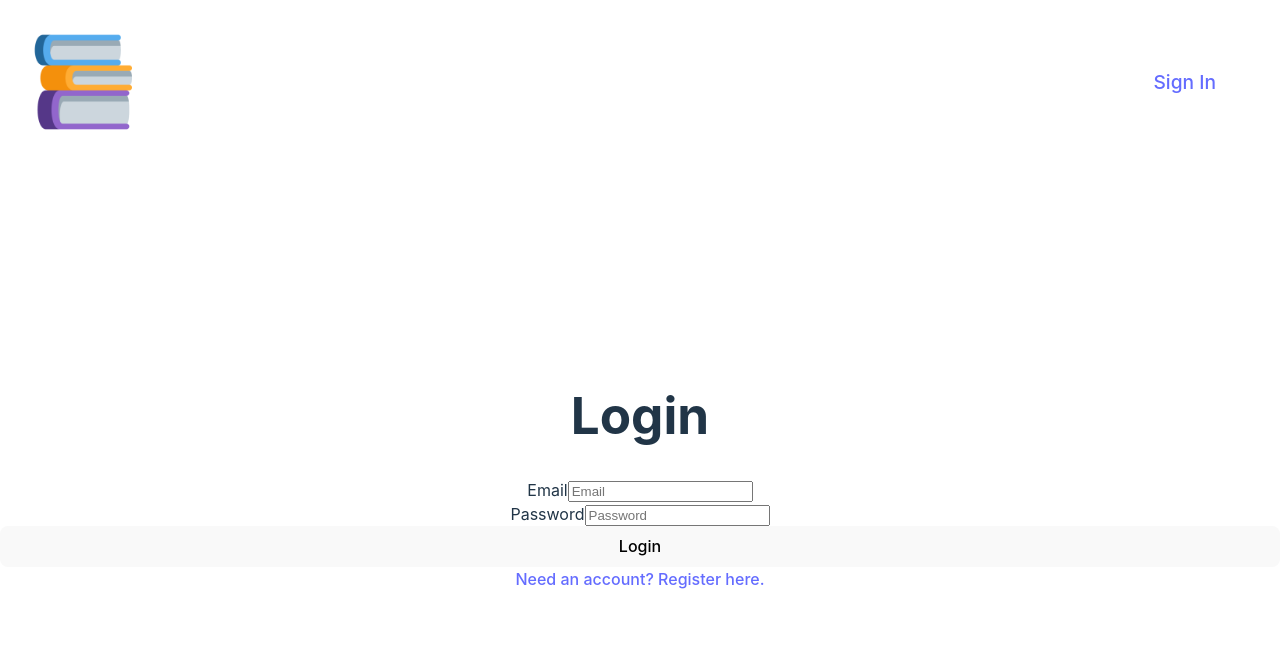
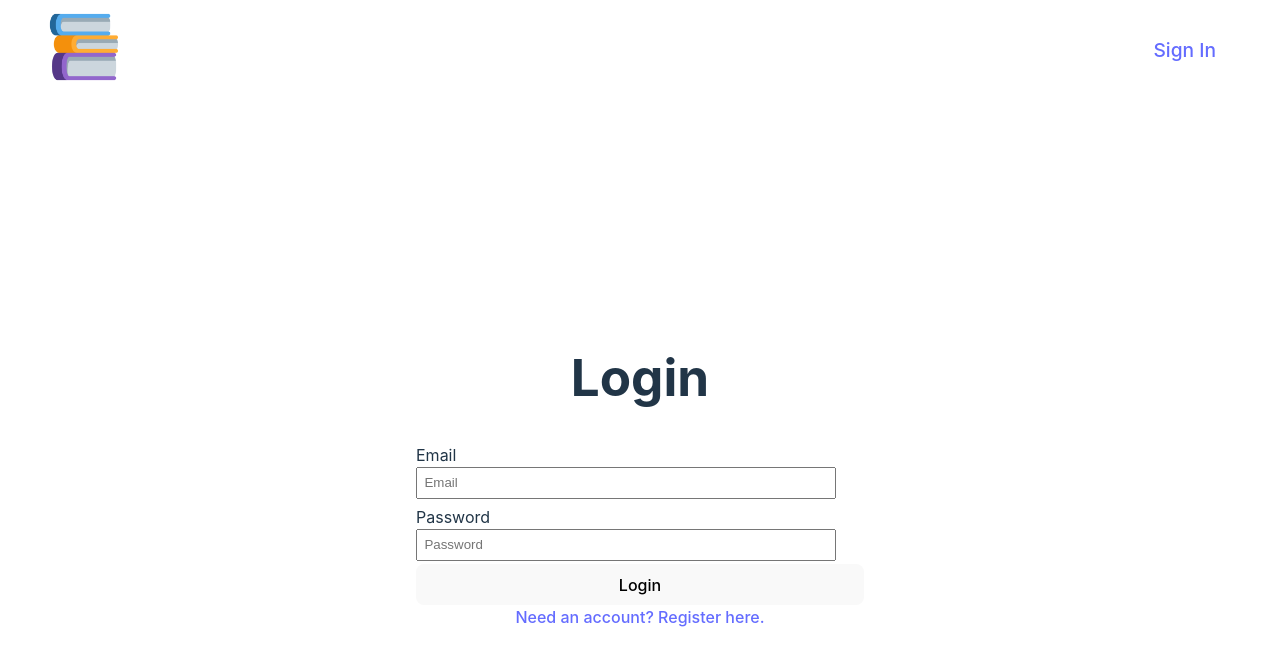
Before and after one commit to annawaterhouse/auth-api-practice, a React (Vite) app: page /login in a window 1280 px wide. Shown: the top 666 px of the page. Built offline with nearby package versions, Linux system fonts and the light colour scheme.

Commit message:
css updates to grid

```diff
--- a/src/features/Auth/form.scss
+++ b/src/features/Auth/form.scss
@@ -1,4 +1,24 @@
+
 form {
     display: flex;
     flex-direction: column;
+    max-width: 35%;
+    align-items: center;
+    margin: 0 auto;
+
 }
+label {
+    text-align: left;
+}
+
+label {
+    width: 100%;
+    padding: 0.2rem 0;
+}
+input {
+    padding: 0.4rem;
+    width: 90%
+}
+button {
+    width: 100%
+}
--- a/src/features/Books/AllBooks.jsx
+++ b/src/features/Books/AllBooks.jsx
@@ -9,7 +9,7 @@ import "./allBooks.scss"
 
 function BookCard({ b }) {
     return (
-        <li>
+        <li className="card">
             <img className="book-image" src={b.coverimage} alt={b.title} />
             <h2>{b.title}</h2>
             <h3 className="author">{b.author}</h3>
@@ -22,7 +22,7 @@ export default function AllBooks() {
     console.log(data.books);
 
     return (
-        <ul className="book-list">
+        <ul className="wrapper">
             {data.books?.map((b) => (
                 <BookCard key={b.id} b={b} />
             ))}
--- a/src/features/Books/allBooks.scss
+++ b/src/features/Books/allBooks.scss
@@ -1,12 +1,7 @@
-ul {
-    display: flex;
-    flex-wrap: wrap;
-    justify-content: space-between;
-    margin: 0 auto;
-    align-items: baseline;
-
-}
-
+.wrapper {
+        display: grid;
+        grid-template-columns: 1fr 1fr 1fr;
+      }
 
 .shop-now {
     font-size: 1.1rem;
--- a/src/layout/Navbar.jsx
+++ b/src/layout/Navbar.jsx
@@ -13,7 +13,7 @@ import books from "../assets/books.png"
 function Menu() {
     return (
         <nav>
-            <img className="logo" src={books} alt="logo" />
+            <NavLink to="/"><img className="logo" src={books} alt="logo" /></NavLink>
             <menu>
                 <li>
                     <NavLink to="/login">Sign In</NavLink>
@@ -38,7 +38,7 @@ function UserMenu({ token }) {
 
     const openMenu =
         (<nav>
-        <img className="logo" src={books} alt="logo" />
+        <NavLink to="/"><img className="logo" src={books} alt="logo" /></NavLink>
         <menu>
             <li><a onClick={()=>{setIsOpen(false)}}>X</a></li>
             { data && <li><h4>Welcome, {data.firstname}</h4></li> }
@@ -50,7 +50,7 @@ function UserMenu({ token }) {
 
     const closedMenu =
         (<nav>
-            <img className="logo" src={books} alt="logo" />
+            <NavLink to="/"><img className="logo" src={books} alt="logo" /></NavLink>
             <menu>
             <i
             className="fa fa-bars"
--- a/src/layout/root.scss
+++ b/src/layout/root.scss
@@ -13,6 +13,8 @@ nav {
   background-color: #fff;
   text-align: right;
   width: 100vw;
+  height: 12%;
+  min-height: 100px;
   flex-wrap: wrap;
 }
 
@@ -36,9 +38,8 @@ main {
 }
 
 .logo {
-  width: 100px;
-  height: 100px;
-  padding: 2em;
+  width: 70px;
+  padding: 0 3em;
 }
 
 i {
```
